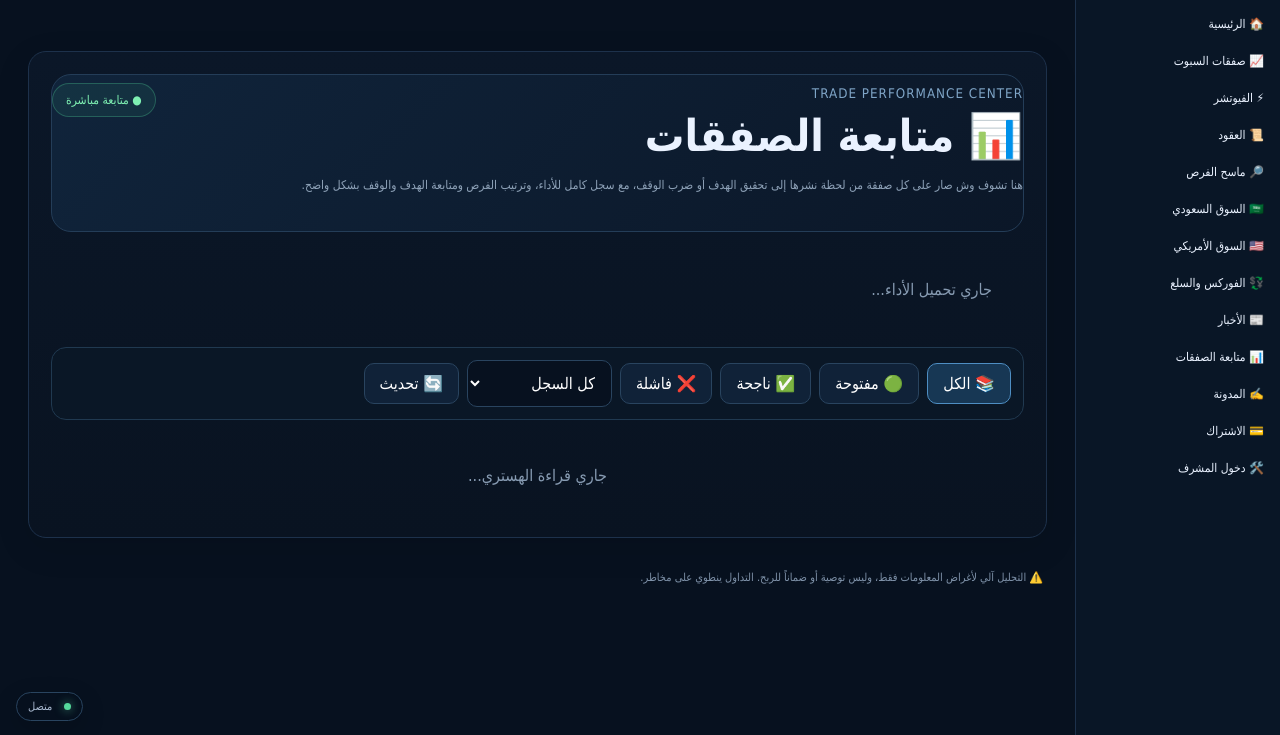
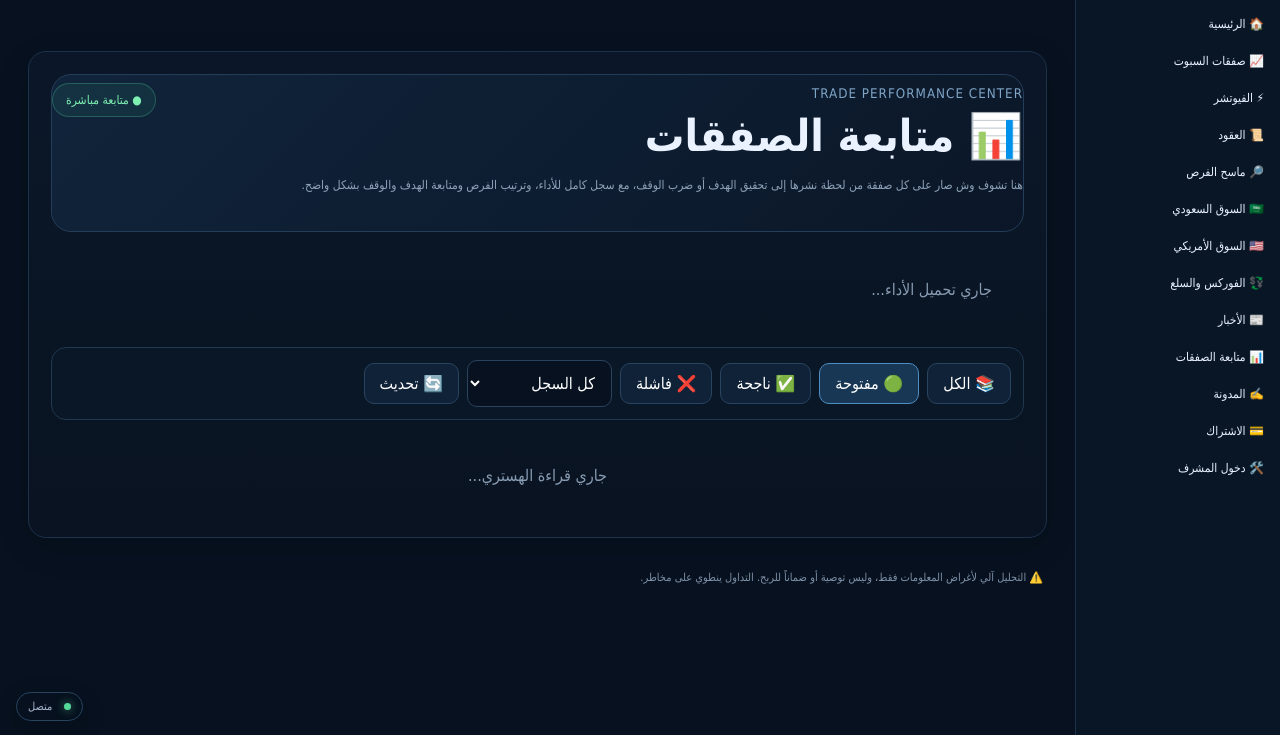
Before and after one commit to aaaksazzz/mudarib-abo-saud, a Flask app: page /trades in a window 1280 px wide. Shown: the part 65-800 px from the top of the page. Run offline with Flask 3, Linux system fonts and the light colour scheme.

Commit message:
Show open trades first in performance center

```diff
--- a/templates/trades.html
+++ b/templates/trades.html
@@ -6,8 +6,8 @@
   </div>
   <div id="tradeStats" class="trade-stats"><div class="empty">جاري تحميل الأداء...</div></div>
   <div class="trade-toolbar">
-    <button class="active" data-trade-filter="all">📚 الكل</button>
-    <button data-trade-filter="open">🟢 مفتوحة</button>
+    <button data-trade-filter="all">📚 الكل</button>
+    <button class="active" data-trade-filter="open">🟢 مفتوحة</button>
     <button data-trade-filter="wins">✅ ناجحة</button>
     <button data-trade-filter="losses">❌ فاشلة</button>
     <select id="tradePeriod"><option value="all">كل السجل</option><option value="today">اليوم</option><option value="week">هذا الأسبوع</option><option value="month">هذا الشهر</option><option value="year">هذه السنة</option></select>
```
